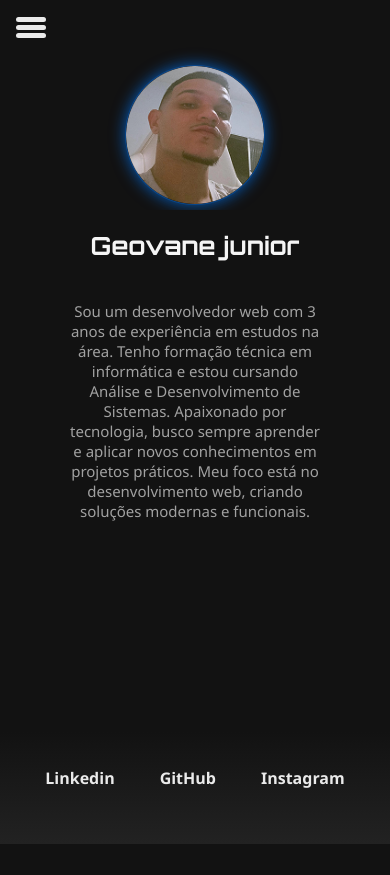
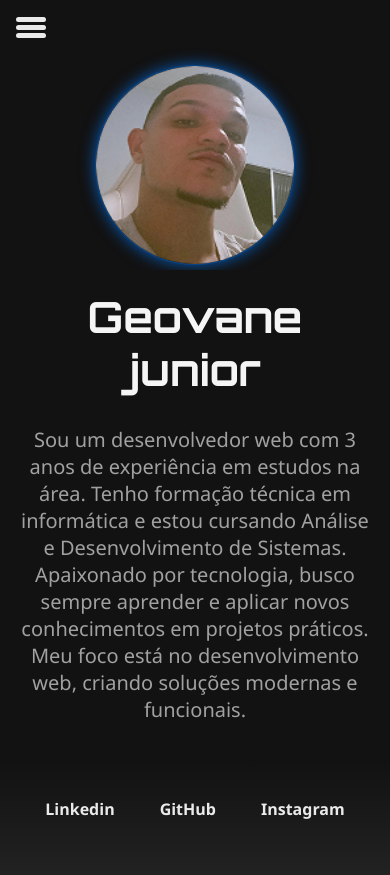
Before and after one commit to Geovanej7/Angular_MeuPortifolio, an Angular app: page /sobre in a window 390 px wide. Before the commit the page ends 844 px from the top, so only its background shows below. Built offline with nearby package versions, Linux system fonts and the light colour scheme.

Commit message:
update css mobile

```diff
--- a/src/app/app.component.css
+++ b/src/app/app.component.css
@@ -8,6 +8,10 @@ main {
     flex: 1;
     padding: 20px;
     overflow: auto;
+    display: flex;
+    flex-direction: column;
+    justify-content: center;
+    align-items: center;
 }
 
 header{
@@ -16,6 +20,7 @@ header{
     justify-content: space-between;
     padding: 5px 2%;
 }
+
 
 @media (max-width: 768px) {
     header {
--- a/src/app/components/botton-cv/botton-cv.component.css
+++ b/src/app/components/botton-cv/botton-cv.component.css
@@ -16,3 +16,20 @@
     transform: scale(1.05);
     box-shadow: 0px 4px 10px rgba(0, 0, 0, 0.5);
 }
+
+@media (max-width: 768px){
+    .download-btn {
+        background: linear-gradient(to right, #0F172A, #1E293B);
+        color: #60A5FA;
+        font-weight: bold;
+        font-family: sans-serif;
+        font-size: 16px;
+        padding: 25px 75px;
+        border: 0.1px solid #60A5FA;
+        border-radius: 20px;
+        cursor: pointer;
+        transition: transform 0.2s ease-in-out, box-shadow 0.2s ease-in-out;
+        margin-bottom: 100px;
+    }
+
+}
--- a/src/app/components/card/card.mobile.component.css
+++ b/src/app/components/card/card.mobile.component.css
@@ -1,12 +1,12 @@
 @media (max-width: 768px){
     .container__card{
-        width: 200px;
-        height: 300px;
+        width: 250px;
+        height: 350px;
         margin-top: 10px;
         gap: 20px;
     }
     .container__card > h1{
-        font-size: 30px;
+        font-size: 43px;
     }
     .container__card > p{
         font-size: 15px;
--- a/src/app/components/carousel/carousel.component.html
+++ b/src/app/components/carousel/carousel.component.html
@@ -4,7 +4,7 @@
     <app-card *ngFor="let card of cards" [data]="card"></app-card>
   </div>
 
-  <div class="carousel__mobile" [style.transform]="'translateX(' + (-index * 220) + 'px)'">
+  <div class="carousel__mobile" [style.transform]="'translateX(' + (-index * 270) + 'px)'">
     <app-card *ngFor="let card of cards" [data]="card"></app-card>
   </div>
 
--- a/src/app/components/carousel/carousel.mobile.component.css
+++ b/src/app/components/carousel/carousel.mobile.component.css
@@ -1,7 +1,7 @@
 @media (max-width: 768px){
     .carousel-container {
       margin-top: 20px;
-      width: 300px;
+      width: 350px;
     }
     .carousel {
       display: none; /* Esconde o carousel normal */
--- a/src/app/components/profile-img/profile-img.component.ts
+++ b/src/app/components/profile-img/profile-img.component.ts
@@ -5,7 +5,7 @@ import { Component } from '@angular/core';
   standalone: true,
   imports: [],
   templateUrl: './profile-img.component.html',
-  styleUrl: './profile-img.component.css'
+  styleUrls:['./profile-img.component.css','./profile-img.mobile.component.css']
 })
 export class ProfileImgComponent {
 
--- /dev/null
+++ b/src/app/components/profile-img/profile-img.mobile.component.css
@@ -0,0 +1,24 @@
+@media (max-width: 768px){
+    @keyframes glow-border {
+        0% {
+            box-shadow: 0 0 10px rgba(0, 123, 255, 0.5);
+        }
+        50% {
+            box-shadow: 0 0 15px rgba(0, 123, 255, 0.7);
+        }
+        100% {
+            box-shadow: 0 0 10px rgba(0, 123, 255, 0.5);
+        }
+    }
+    .container__img > img{
+        display: flex;
+        border-radius: 100%;
+        cursor: pointer;
+        border: 0.5px solid rgba(0, 123, 255, 0.5);
+        animation: glow-border 3.5s infinite ease-in-out;
+        width: 200px;
+        height: 200px;
+    }
+
+
+}
--- a/src/app/components/title/title.mobile.component.css
+++ b/src/app/components/title/title.mobile.component.css
@@ -2,10 +2,13 @@
 @media (max-width: 768px) {
 
     .container__title > h1 {
-        font-size: 2rem;
+        font-size: 43px;
     }
     .container__title > span{
-        font-size: 0.6rem;
+        font-size: 12px;
+    }
+    .container__title {
+        margin-bottom: 10px;
     }
 
 }
--- a/src/app/pages/sobre-page/sobre/sobre.mobile.component.css
+++ b/src/app/pages/sobre-page/sobre/sobre.mobile.component.css
@@ -3,23 +3,22 @@
     h1{
         font-family: 'Orbitron';
         color: #F5F5F5;
-        font-size: 25px;
+        font-size: 43px;
     }
     p{
 
-        font-size: 15px;
+        font-size: 20px;
     }
 
     .container__sobre{
         display: flex;
         flex-direction: column;
         align-items: center;
-        text-align: center;
-        max-width: 250px;
+        max-width: 400px;
 
     }
     .container{
-        gap: 40px;
+        gap: 30px;
         display: flex;
         flex-direction: column;
         align-items: center;
```
Also changed, not shown: src/app/components/profile-img/profile-img.component.css (line endings or trailing spaces), src/app/pages/home-page/home/home.component.css (line endings or trailing spaces).
